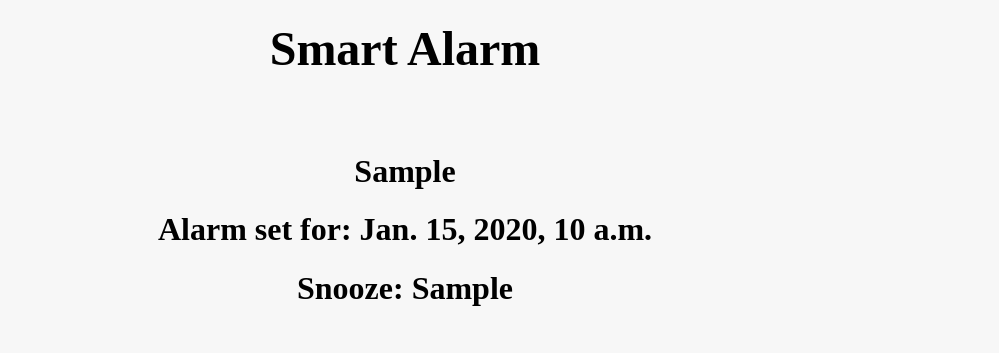
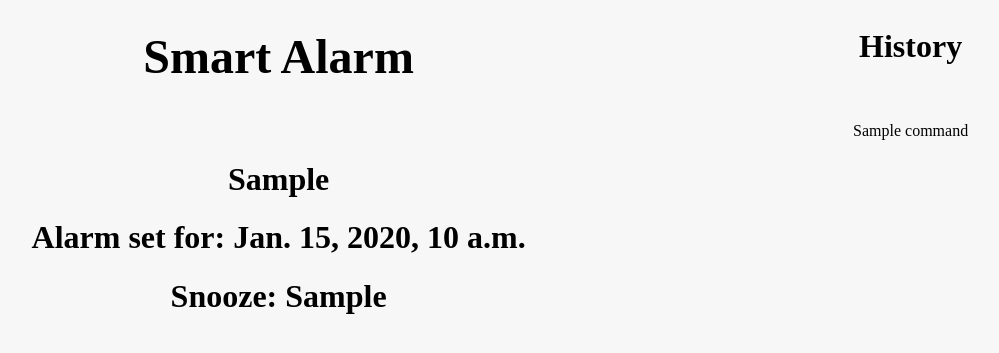
Before and after one commit to okkhoury/smart-alarm-api, a Django app: template SmartAlarm/templates/home.html in a window 1280 px wide. Shown: the top 353 px of the page, without its empty margins (235-1234 px from the left). Run offline with Django 3.2, Linux system fonts and the light colour scheme; the template is opened without the code that fills it: most values are stand-ins (such as "Sample title", 1, 10 or a date in 2020); parts of the project's set-up code (start-up, migrations or seed data) failed here and were passed over.

Commit message:
updated UI for interface.

```diff
--- a/SmartAlarm/templates/googlef0490e45c8742bb2.html
+++ /dev/null
@@ -1 +0,0 @@
-google-site-verification: googlef0490e45c8742bb2.html
--- a/SmartAlarm/templates/home.html
+++ b/SmartAlarm/templates/home.html
@@ -7,15 +7,34 @@ body {
 }
 </style>
 
-<h1><font size="12"><center>Smart Alarm</center></font><br/></h1>
+<div style="width: 100%;">
+   <div style="float:left; width: 80%">
+      <h1><font size="12"><center>Smart Alarm</center></font><br/></h1>
 
-<b></b>
+      <b></b>
 
-<h1><center>{{ AlarmOnOffVisual }}</center></h1>
+      <h1><center>{{ AlarmOnOffVisual }}</center></h1>
 
-<h1><center>Alarm set for: {{ AlarmTimeVisual }}</center></h1>
+      <h1><center>Alarm set for: {{ AlarmTimeVisual }}</center></h1>
 
-<h1><center>Snooze: {{ SnoozeVisual }}</center></h1>
+      <h1><center>Snooze: {{ SnoozeVisual }}</center></h1>
+   </div>
+   <div style="float:right; width: 20%">
+        <!-- <h1><center>History: </center></h1> -->
+
+        <h2><font size="6"><center>History</center></font><br/></h2>
+
+        <b></b>
+
+        {% for command in commandHistory %}
+            <div>
+                <p><center>{{ command }}</center></p>
+            <br><br/>
+            </div>
+        {% endfor %}
+   </div>
+</div>
+<div style="clear:both"></div>
 
 
 </html>
```
Also changed, not shown: api/views.py (+16 -6 lines).
